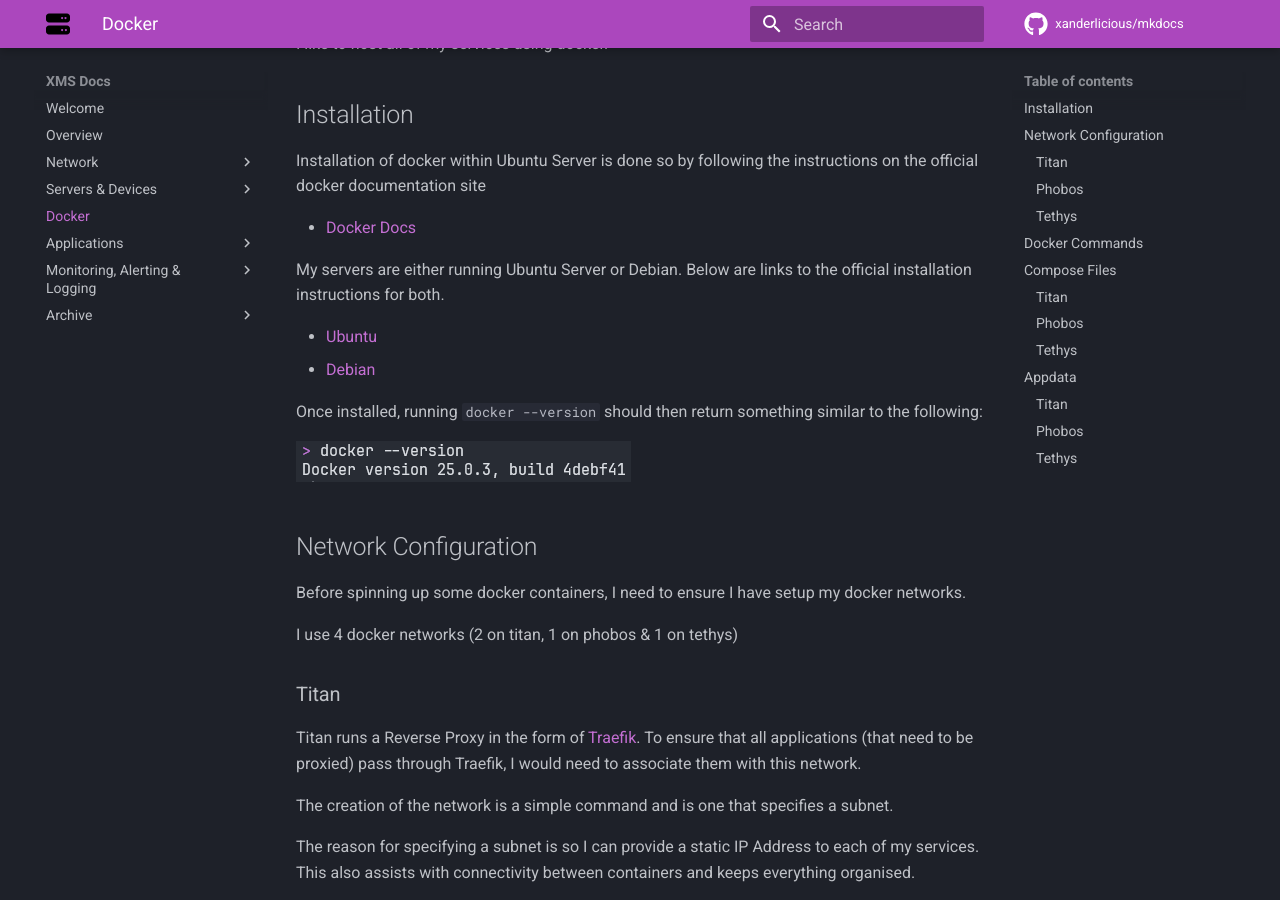
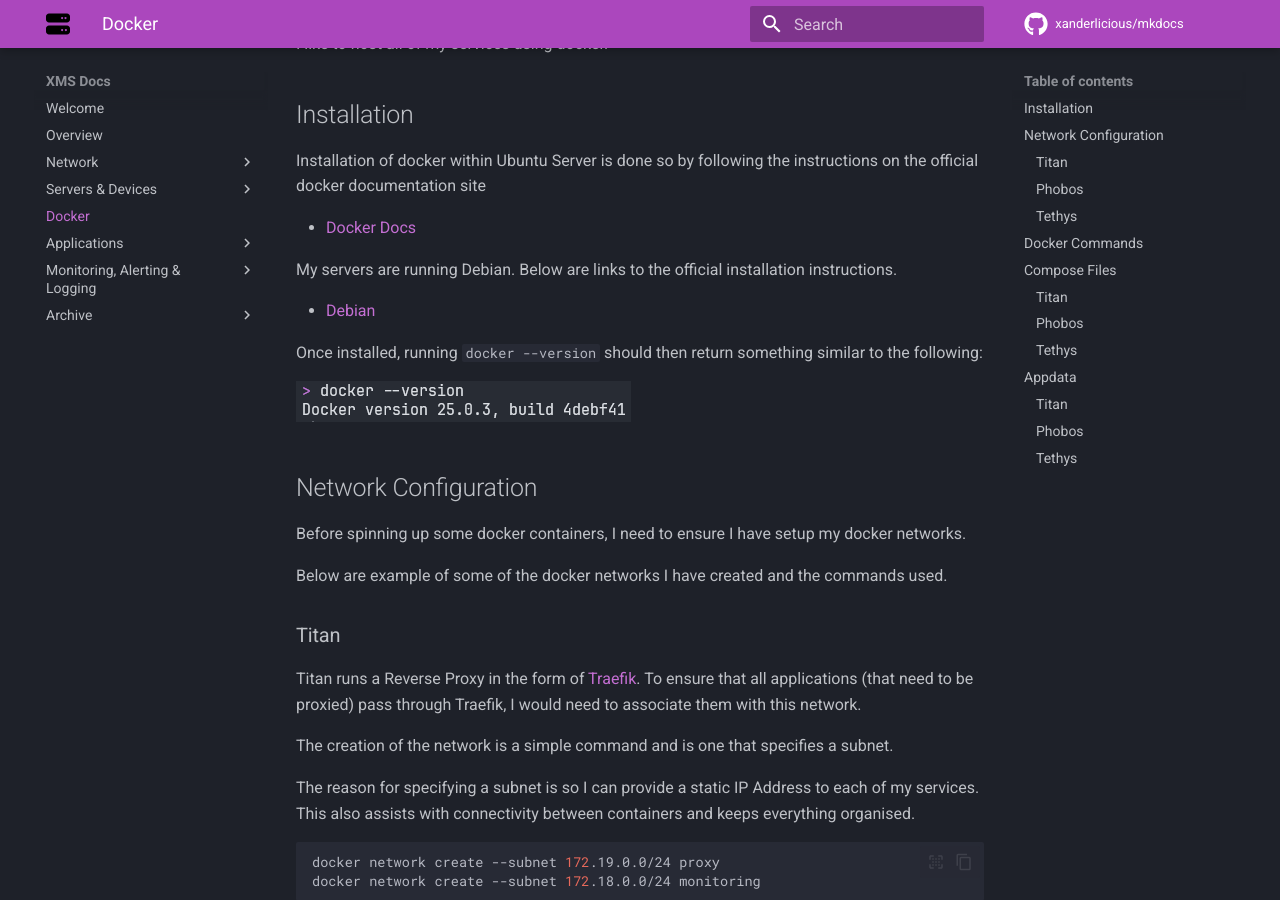
Before and after one commit to Xanderlicious/mkdocs, an MkDocs documentation site: the page built from docs/docker.md, in a window 1280 px wide and 900 px high, scrolled down 317 px. Built offline with MkDocs 1.6.1 and Material for MkDocs 9.7.7, drawn with Linux system fonts in a browser that asks for light colours; comment, search, counter and statistics services are not loaded.

Commit message:
updated bmac details and amended the docker page

```diff
--- a/docs/docker.md
+++ b/docs/docker.md
@@ -8,9 +8,8 @@
 
 - [Docker Docs](https://docs.docker.com/engine/install/)
 
-My servers are either running Ubuntu Server or Debian. Below are links to the official installation instructions for both.
+My servers are running Debian. Below are links to the official installation instructions.
 
-- [Ubuntu](https://docs.docker.com/engine/install/ubuntu/#install-using-the-repository)
 - [Debian](https://docs.docker.com/engine/install/debian/#install-using-the-repository)
 
 Once installed, running `docker --version` should then return something similar to the following:
@@ -21,7 +20,7 @@
 
 Before spinning up some docker containers, I need to ensure I have setup my docker networks.
 
-I use 4 docker networks (2 on titan, 1 on phobos & 1 on tethys)
+Below are example of some of the docker networks I have created and the commands used.
 
 ### Titan
 
```
Also changed, not shown: docs/images/bmac-qr-code.png (added).
